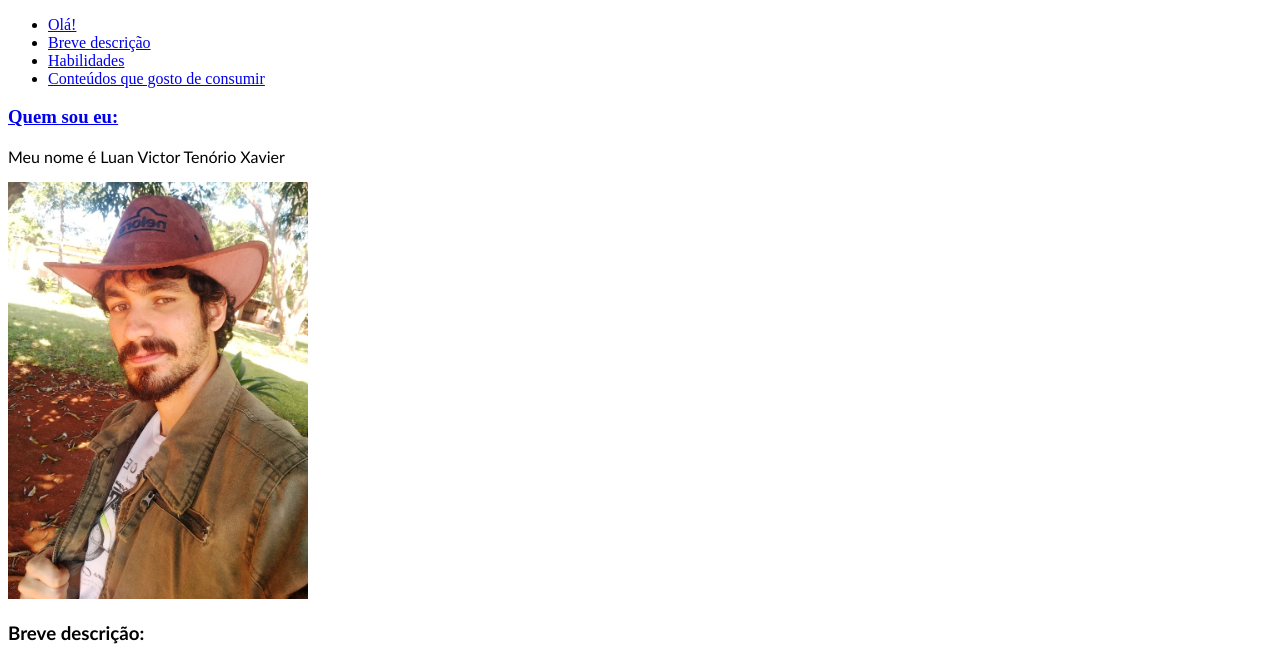
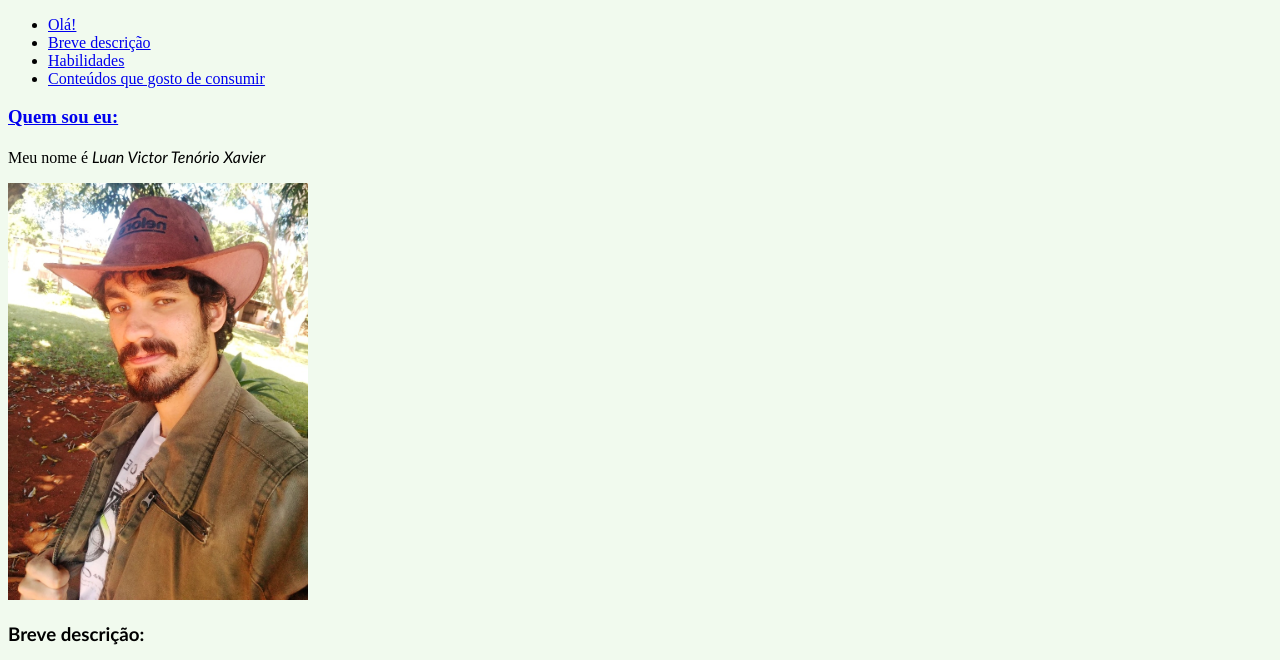
Before and after one commit to luan-vtx/luan-vtx.github.io, a plain HTML site: page index.html in a window 1280 px wide. Shown: the part 105-765 px from the top of the page. Drawn offline with Linux system fonts and the light colour scheme.

Commit message:
Definir cor base de bakground

```diff
--- a/index.html
+++ b/index.html
@@ -4,6 +4,10 @@
     <meta charset="UTF-8">
     <title>Portfólio</title>
     <style>
+
+      body {
+        background-color: rgb(241, 250, 238);
+      }
 
       #nome {
         font-family: 'Trebuchet MS', 'Lucida Sans Unicode', 'Lucida Grande', 'Lucida Sans', Arial, sans-serif
@@ -26,7 +30,7 @@
       </ul>
 
     <h3><a href="#foto">Quem sou eu:</a></h3>
-      <p id="nome">Meu nome é Luan Victor Tenório Xavier</p>
+      <p >Meu nome é <em id="nome">Luan Victor Tenório Xavier</em></p>
       <img src="IMG-20200628-WA0007-01.jpeg" alt="Imagem de Luan com chapéu na chácara de sua avó" width="300 px" id="foto">
 
     <h3 id="descricao">Breve descrição:</h3>
```
